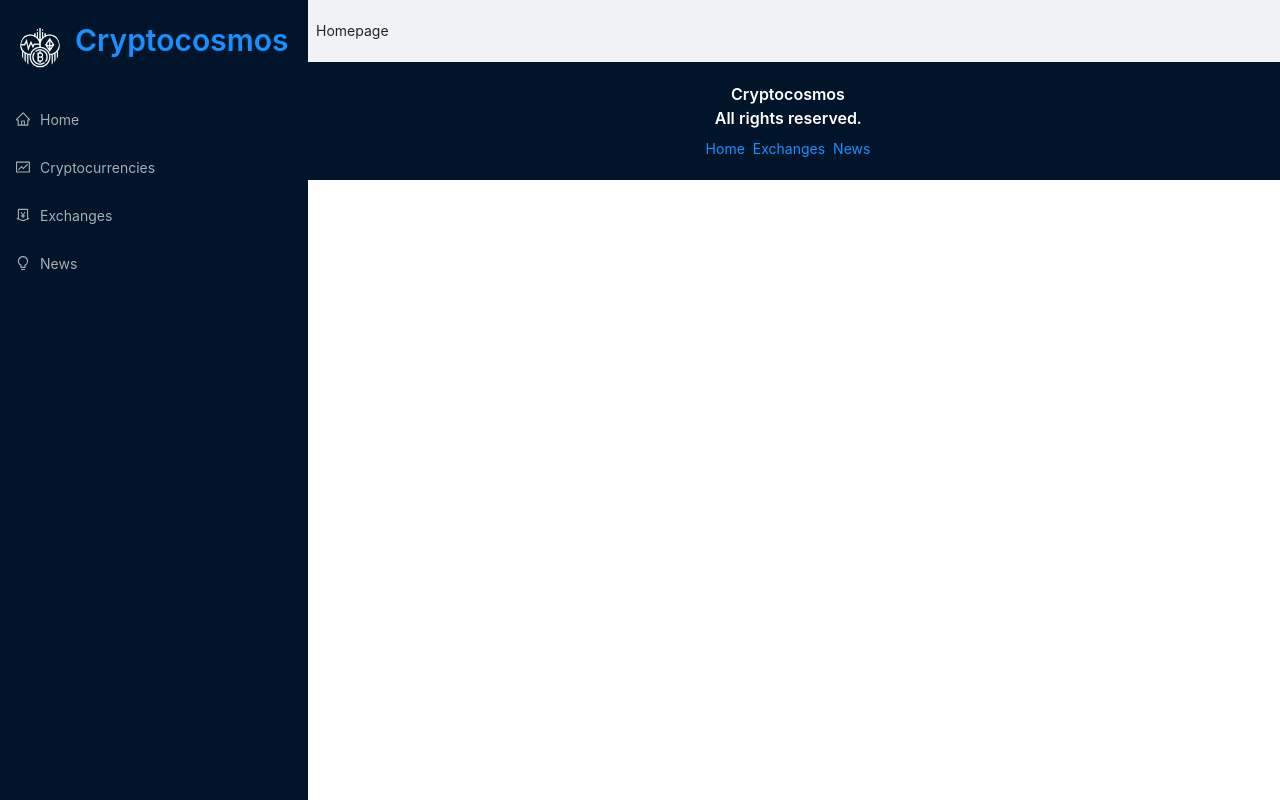
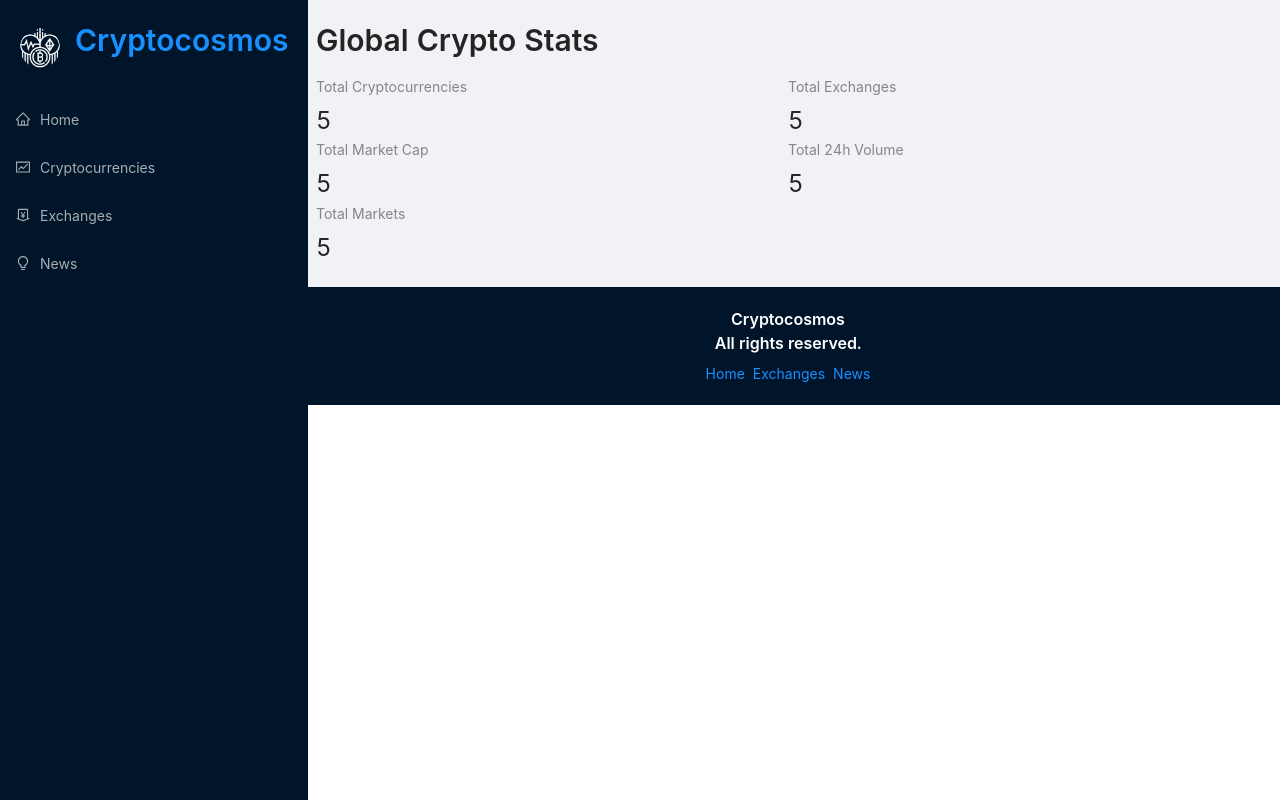
Before and after one commit to LanceParker-007/Cryptocosmos, a React (Create React App) app: page / in a window 1280 px wide. Built offline with nearby package versions, Linux system fonts and the light colour scheme.

Commit message:
Add static Gloabl Crypto stats to Homepage

```diff
--- a/src/components/Homepage.jsx
+++ b/src/components/Homepage.jsx
@@ -1,10 +1,22 @@
-import React from 'react'
+import React from 'react';
+import millify from 'millify';
+import { Typography, Row, Col, Statistic } from 'antd';
+import { Link } from 'react-router-dom';
+
+const { Title } = Typography;
 
 const Homepage = () => {
     return (
-        <div>
-            Homepage
-        </div>
+        <>
+            <Title level={2} className="heading">Global Crypto Stats</Title>
+            <Row>
+                <Col span={12}><Statistic title="Total Cryptocurrencies" value="5" /></Col>
+                <Col span={12}><Statistic title="Total Exchanges" value="5" /></Col>
+                <Col span={12}><Statistic title="Total Market Cap" value="5" /></Col>
+                <Col span={12}><Statistic title="Total 24h Volume" value="5" /></Col>
+                <Col span={12}><Statistic title="Total Markets" value="5" /></Col>
+            </Row>
+        </>
     )
 }
 
```
Also changed, not shown: Notes.txt.
